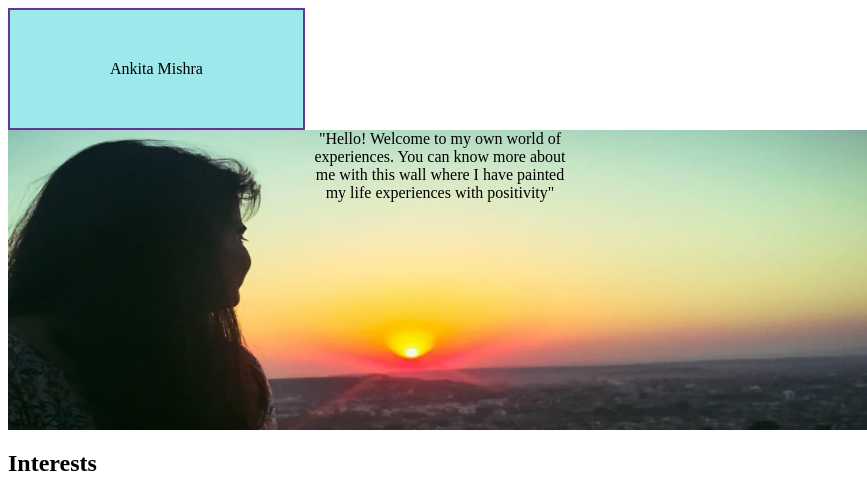
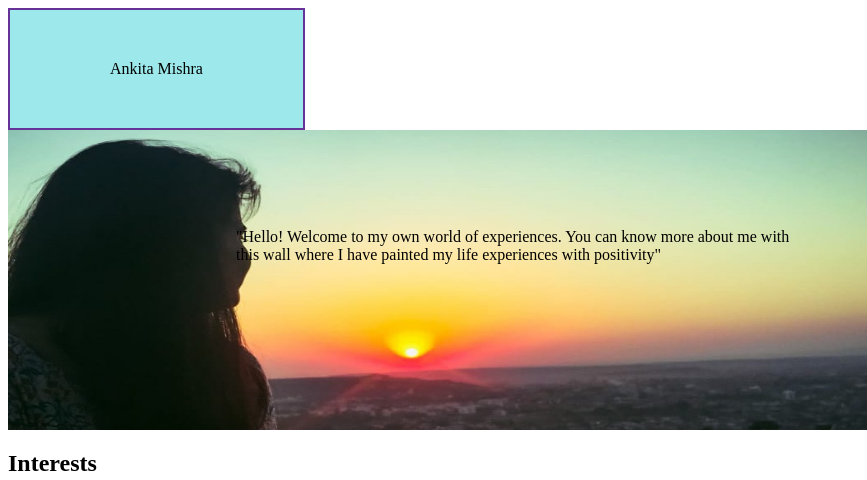
Before and after one commit to 14Ankita/portfolio.github.io, a plain HTML site: page index.html in a window 1280 px wide. Shown: the top 480 px of the page, 0-867 px from the left. Drawn offline with Linux system fonts and the light colour scheme.

Commit message:
Update index.html

```diff
--- a/index.html
+++ b/index.html
@@ -20,9 +20,9 @@
     </div>
 
     <div class="info">
-      <p> <center>"Hello! Welcome to my own world of experiences.
+      <p> "Hello! Welcome to my own world of experiences.
         You can know more about me with this wall where I have painted my life experiences with positivity"
-      </center>
+
       </p>
       <img src= "ankita.JPG" width="400px">
 
```
